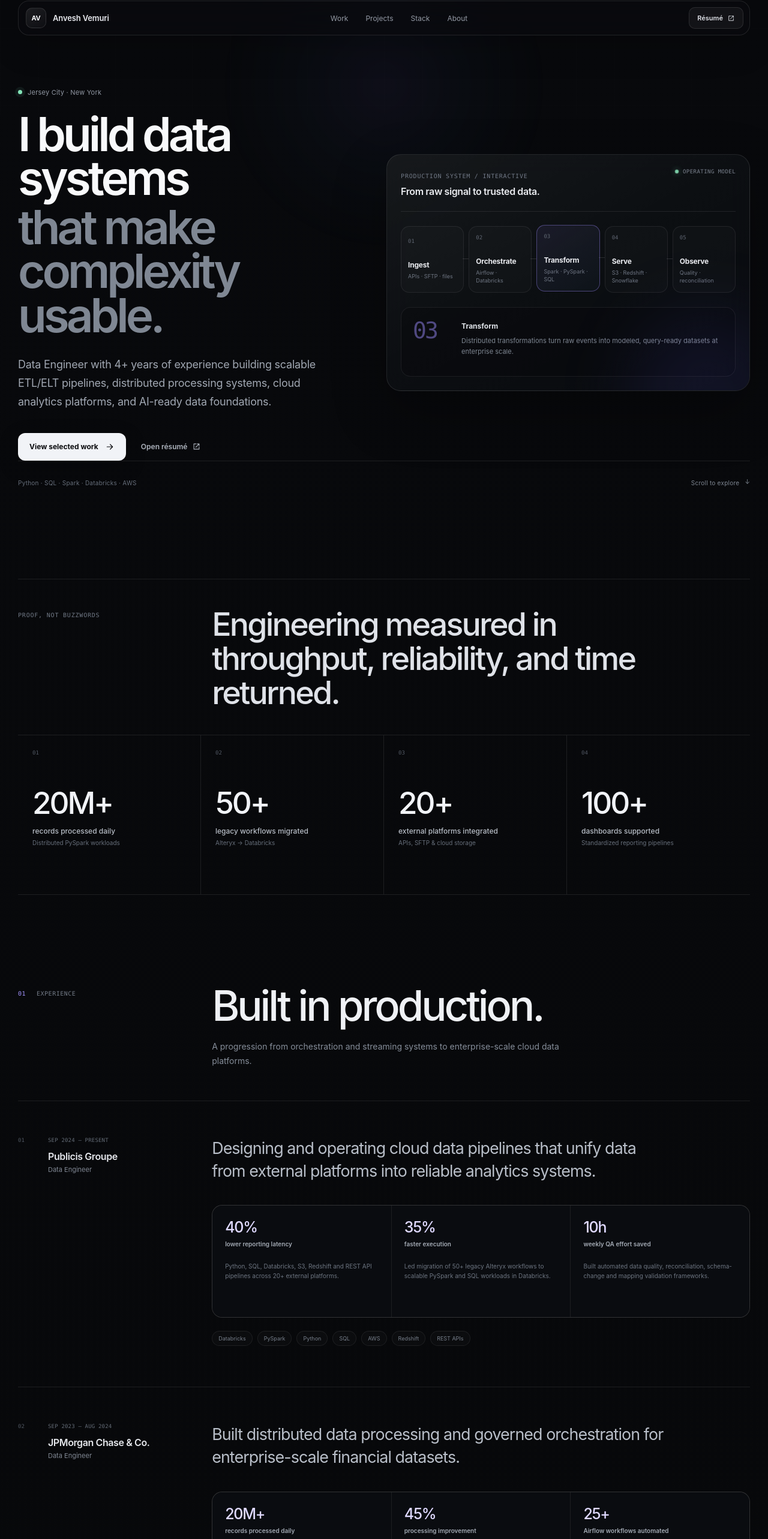
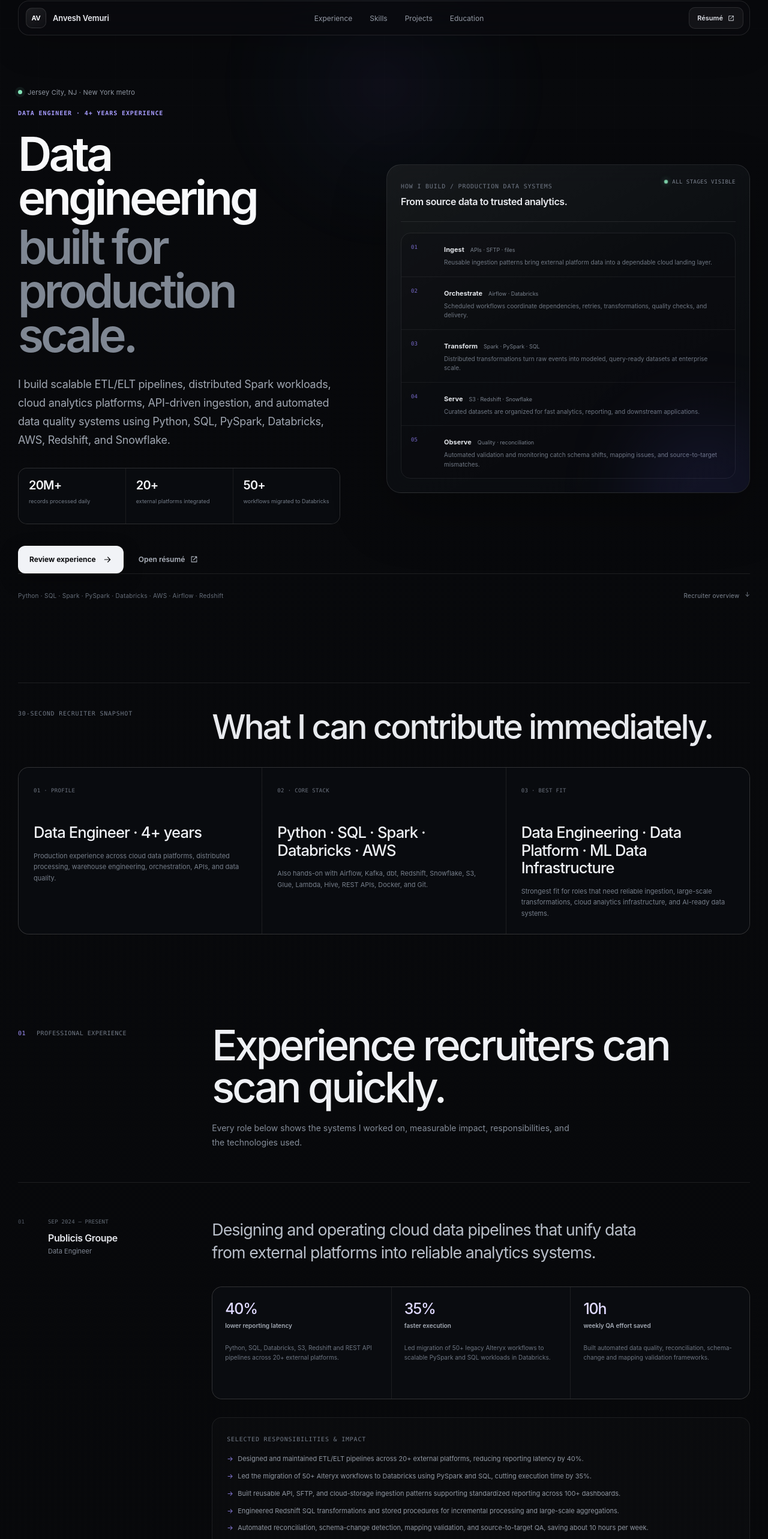
Before and after one commit to anveshsvemuri/anvesh-portfolio, a React (Vite) app: page / in a window 1280 px wide. Shown: the part 17-2583 px from the top of the page at 60% size. Built offline with nearby package versions, Linux system fonts and the light colour scheme.

Commit message:
made the first screen more visible

```diff
--- a/src/App.css
+++ b/src/App.css
@@ -1672,3 +1672,247 @@
     transform: none;
   }
 }
+
+
+/* Recruiter clarity pass */
+.hero-role-line {
+  margin-top: 22px;
+  color: #a79cff;
+  font-family: ui-monospace, SFMono-Regular, Menlo, monospace;
+  font-size: 10px;
+  font-weight: 700;
+  letter-spacing: 0.09em;
+}
+
+.hero-facts {
+  display: grid;
+  grid-template-columns: repeat(3, minmax(0, 1fr));
+  gap: 1px;
+  max-width: 720px;
+  margin-top: 30px;
+  overflow: hidden;
+  border: 1px solid rgba(255,255,255,0.085);
+  border-radius: 15px;
+  background: rgba(255,255,255,0.075);
+}
+
+.hero-facts div {
+  min-height: 92px;
+  padding: 16px 17px;
+  background: rgba(9, 11, 15, 0.96);
+}
+
+.hero-facts strong {
+  display: block;
+  color: #f4f5f8;
+  font-size: 20px;
+  font-weight: 560;
+  letter-spacing: -0.04em;
+}
+
+.hero-facts span {
+  display: block;
+  margin-top: 8px;
+  color: #747c88;
+  font-size: 9px;
+  line-height: 1.45;
+}
+
+.system-visible-list {
+  display: grid;
+  gap: 0;
+  margin-top: 18px;
+  border: 1px solid rgba(255,255,255,0.075);
+  border-radius: 16px;
+  overflow: hidden;
+}
+
+.system-visible-row {
+  display: grid;
+  grid-template-columns: 42px 1fr;
+  gap: 13px;
+  padding: 15px 16px;
+  border-bottom: 1px solid rgba(255,255,255,0.06);
+  background: rgba(0,0,0,0.15);
+  transition: background 180ms ease;
+}
+
+.system-visible-row:last-child {
+  border-bottom: 0;
+}
+
+.system-visible-row:hover {
+  background: rgba(255,255,255,0.025);
+}
+
+.system-visible-index {
+  color: #7769c9;
+  font-family: ui-monospace, SFMono-Regular, Menlo, monospace;
+  font-size: 9px;
+  padding-top: 3px;
+}
+
+.system-visible-row strong {
+  color: #e2e5ea;
+  font-size: 11px;
+  font-weight: 650;
+}
+
+.system-visible-row small {
+  margin-left: 10px;
+  color: #7b838f;
+  font-size: 9px;
+}
+
+.system-visible-row p {
+  margin: 6px 0 0;
+  color: #6f7783;
+  font-size: 10px;
+  line-height: 1.55;
+}
+
+.snapshot-section {
+  padding-top: 105px;
+}
+
+.snapshot-heading {
+  display: grid;
+  grid-template-columns: 0.48fr 1.52fr;
+  gap: 40px;
+  align-items: start;
+  padding: 44px 0 38px;
+  border-top: 1px solid var(--line);
+}
+
+.snapshot-heading h2 {
+  max-width: 850px;
+  margin: 0;
+  color: #e8eaee;
+  font-size: clamp(32px, 4.4vw, 58px);
+  font-weight: 490;
+  line-height: 1.04;
+  letter-spacing: -0.052em;
+}
+
+.snapshot-grid {
+  display: grid;
+  grid-template-columns: repeat(3, minmax(0, 1fr));
+  gap: 1px;
+  border: 1px solid var(--line);
+  border-radius: 18px;
+  overflow: hidden;
+  background: var(--line);
+}
+
+.snapshot-card {
+  min-height: 235px;
+  padding: 25px;
+  background: #090b0f;
+}
+
+.snapshot-card > span {
+  color: #6d7480;
+  font-family: ui-monospace, SFMono-Regular, Menlo, monospace;
+  font-size: 9px;
+  letter-spacing: 0.04em;
+  text-transform: uppercase;
+}
+
+.snapshot-card h3 {
+  margin: 48px 0 0;
+  color: #eef0f4;
+  font-size: clamp(18px, 2vw, 26px);
+  font-weight: 540;
+  line-height: 1.15;
+  letter-spacing: -0.035em;
+}
+
+.snapshot-card p {
+  margin: 15px 0 0;
+  color: #777f8b;
+  font-size: 11px;
+  line-height: 1.68;
+}
+
+.responsibilities {
+  margin-top: 30px;
+  padding: 23px 24px;
+  border: 1px solid rgba(255,255,255,0.075);
+  border-radius: 16px;
+  background: rgba(255,255,255,0.015);
+}
+
+.responsibilities ul {
+  display: grid;
+  gap: 11px;
+  margin: 17px 0 0;
+  padding: 0;
+  list-style: none;
+}
+
+.responsibilities li {
+  position: relative;
+  padding-left: 18px;
+  color: #9198a3;
+  font-size: 11px;
+  line-height: 1.62;
+}
+
+.responsibilities li::before {
+  position: absolute;
+  content: '→';
+  left: 0;
+  top: 0;
+  color: #8f82e8;
+}
+
+@media (max-width: 880px) {
+  .snapshot-heading,
+  .snapshot-grid {
+    grid-template-columns: 1fr;
+  }
+
+  .snapshot-heading {
+    gap: 20px;
+  }
+
+  .snapshot-card {
+    min-height: auto;
+  }
+
+  .snapshot-card h3 {
+    margin-top: 28px;
+  }
+}
+
+@media (max-width: 620px) {
+  .hero-role-line {
+    margin-top: 18px;
+  }
+
+  .hero-facts {
+    grid-template-columns: 1fr;
+  }
+
+  .hero-facts div {
+    min-height: auto;
+  }
+
+  .system-visible-row {
+    grid-template-columns: 32px 1fr;
+    padding: 13px;
+  }
+
+  .system-visible-row small {
+    display: block;
+    margin: 4px 0 0;
+  }
+
+  .snapshot-section {
+    padding-top: 70px;
+  }
+
+  .responsibilities {
+    padding: 18px;
+  }
+}
--- a/src/App.jsx
+++ b/src/App.jsx
@@ -61,6 +61,13 @@ const experiences = [
       ['10h', 'weekly QA effort saved', 'Built automated data quality, reconciliation, schema-change and mapping validation frameworks.'],
     ],
     stack: ['Databricks', 'PySpark', 'Python', 'SQL', 'AWS', 'Redshift', 'REST APIs'],
+    details: [
+      'Designed and maintained ETL/ELT pipelines across 20+ external platforms, reducing reporting latency by 40%.',
+      'Led the migration of 50+ Alteryx workflows to Databricks using PySpark and SQL, cutting execution time by 35%.',
+      'Built reusable API, SFTP, and cloud-storage ingestion patterns supporting standardized reporting across 100+ dashboards.',
+      'Engineered Redshift SQL transformations and stored procedures for incremental processing and large-scale aggregations.',
+      'Automated reconciliation, schema-change detection, mapping validation, and source-to-target QA, saving about 10 hours per week.',
+    ],
   },
   {
     company: 'JPMorgan Chase & Co.',
@@ -75,6 +82,12 @@ const experiences = [
       ['25+', 'Airflow workflows automated', 'Integrated orchestration with AWS Lake Formation while strengthening governance.'],
     ],
     stack: ['PySpark', 'Airflow', 'Hive', 'Snowflake', 'AWS Lake Formation', 'Parquet'],
+    details: [
+      'Developed distributed PySpark ETL pipelines processing 20M+ enterprise records daily from transactional systems.',
+      'Built 100+ HiveQL and Snowflake SQL transformations for enterprise-scale financial datasets.',
+      'Optimized Spark and Hive workloads with partition-aware processing, Parquet storage, and Spark SQL tuning.',
+      'Automated 25+ Airflow workflows integrated with AWS Lake Formation, reducing manual intervention by 12 hours per week.',
+    ],
   },
   {
     company: 'Dixon Technologies',
@@ -89,6 +102,12 @@ const experiences = [
       ['25%', 'cloud compute cost reduction', 'Improved S3 ingestion and object management with Boto3-powered automation.'],
     ],
     stack: ['Airflow', 'Spark Streaming', 'AWS Lambda', 'S3', 'Glue', 'Boto3', 'Redshift'],
+    details: [
+      'Developed 15+ custom Airflow operators in Python to integrate Snowflake, Slack, and Tableau workflows.',
+      'Designed Redshift warehouse schemas and ETL pipelines that improved query performance and reporting speed.',
+      'Built Spark Streaming and AWS Lambda pipelines processing 5M+ real-time events daily for anomaly detection.',
+      'Automated S3 ingestion and object management with Boto3, contributing to a 25% reduction in cloud compute costs.',
+    ],
   },
 ]
 
@@ -133,6 +152,24 @@ const projects = [
     tech: ['Python', 'Lakehouse', 'Data Quality', 'Testing'],
     href: 'https://github.com/anveshsvemuri/housing-data-lakehouse',
     flow: ['Ingest', 'Transform', 'Validate', 'Serve'],
+  },
+]
+
+const recruiterSnapshot = [
+  {
+    label: 'Profile',
+    title: 'Data Engineer · 4+ years',
+    copy: 'Production experience across cloud data platforms, distributed processing, warehouse engineering, orchestration, APIs, and data quality.',
+  },
+  {
+    label: 'Core stack',
+    title: 'Python · SQL · Spark · Databricks · AWS',
+    copy: 'Also hands-on with Airflow, Kafka, dbt, Redshift, Snowflake, S3, Glue, Lambda, Hive, REST APIs, Docker, and Git.',
+  },
+  {
+    label: 'Best fit',
+    title: 'Data Engineering · Data Platform · ML Data Infrastructure',
+    copy: 'Strongest fit for roles that need reliable ingestion, large-scale transformations, cloud analytics infrastructure, and AI-ready data systems.',
   },
 ]
 
@@ -197,10 +234,10 @@ function SectionHeading({ index, eyebrow, title, copy }) {
 function Navbar() {
   const [open, setOpen] = useState(false)
   const links = [
-    ['Work', '#experience'],
+    ['Experience', '#experience'],
+    ['Skills', '#stack'],
     ['Projects', '#projects'],
-    ['Stack', '#stack'],
-    ['About', '#about'],
+    ['Education', '#about'],
   ]
 
   return (
@@ -248,42 +285,27 @@ function Navbar() {
 }
 
 function SystemMap() {
-  const [active, setActive] = useState(2)
-  const stage = systemStages[active]
-
   return (
     <div className="system-card reveal reveal-delay-2">
       <div className="system-card-top">
         <div>
-          <span className="micro-label">Production system / interactive</span>
-          <h3>From raw signal to trusted data.</h3>
+          <span className="micro-label">How I build / production data systems</span>
+          <h3>From source data to trusted analytics.</h3>
         </div>
-        <div className="live-pill"><span /> operating model</div>
+        <div className="live-pill"><span /> all stages visible</div>
       </div>
 
-      <div className="system-flow" role="tablist" aria-label="Data engineering system stages">
-        {systemStages.map((item, index) => (
-          <button
-            key={item.name}
-            type="button"
-            role="tab"
-            aria-selected={index === active}
-            className={`system-node ${index === active ? 'is-active' : ''}`}
-            onClick={() => setActive(index)}
-          >
-            <span className="node-index">{item.short}</span>
-            <span className="node-name">{item.name}</span>
-            <span className="node-label">{item.label}</span>
-          </button>
+      <div className="system-visible-list" aria-label="Data engineering system stages">
+        {systemStages.map((item) => (
+          <div className="system-visible-row" key={item.name}>
+            <span className="system-visible-index">{item.short}</span>
+            <div>
+              <strong>{item.name}</strong>
+              <small>{item.label}</small>
+              <p>{item.detail}</p>
+            </div>
+          </div>
         ))}
-      </div>
-
-      <div className="system-detail" key={stage.name}>
-        <div className="system-detail-number">{stage.short}</div>
-        <div>
-          <span>{stage.name}</span>
-          <p>{stage.detail}</p>
-        </div>
       </div>
     </div>
   )
@@ -294,17 +316,25 @@ function Hero() {
     <section id="top" className="hero section-shell">
       <div className="hero-grid">
         <div className="hero-copy reveal">
-          <div className="availability"><span /> Jersey City · New York</div>
+          <div className="availability"><span /> Jersey City, NJ · New York metro</div>
+          <div className="hero-role-line">DATA ENGINEER · 4+ YEARS EXPERIENCE</div>
           <h1>
-            I build data systems
-            <span>that make complexity usable.</span>
+            Data engineering
+            <span>built for production scale.</span>
           </h1>
           <p className="hero-lede">
-            Data Engineer with 4+ years of experience building scalable ETL/ELT pipelines, distributed processing systems, cloud analytics platforms, and AI-ready data foundations.
+            I build scalable ETL/ELT pipelines, distributed Spark workloads, cloud analytics platforms, API-driven ingestion, and automated data quality systems using Python, SQL, PySpark, Databricks, AWS, Redshift, and Snowflake.
           </p>
+
+          <div className="hero-facts" aria-label="Key qualifications">
+            <div><strong>20M+</strong><span>records processed daily</span></div>
+            <div><strong>20+</strong><span>external platforms integrated</span></div>
+            <div><strong>50+</strong><span>workflows migrated to Databricks</span></div>
+          </div>
+
           <div className="hero-actions">
-            <a className="primary-button" href="#projects">
-              View selected work <ArrowIcon />
+            <a className="primary-button" href="#experience">
+              Review experience <ArrowIcon />
             </a>
             <a className="text-link" href={profile.resume} target="_blank" rel="noreferrer">
               Open résumé <ExternalIcon />
@@ -315,8 +345,28 @@ function Hero() {
       </div>
 
       <div className="hero-foot reveal reveal-delay-3">
-        <span>Python · SQL · Spark · Databricks · AWS</span>
-        <a href="#proof">Scroll to explore <span className="scroll-arrow">↓</span></a>
+        <span>Python · SQL · Spark · PySpark · Databricks · AWS · Airflow · Redshift</span>
+        <a href="#snapshot">Recruiter overview <span className="scroll-arrow">↓</span></a>
+      </div>
+    </section>
+  )
+}
+
+function RecruiterSnapshot() {
+  return (
+    <section id="snapshot" className="section-shell snapshot-section">
+      <div className="snapshot-heading reveal">
+        <span className="micro-label">30-second recruiter snapshot</span>
+        <h2>What I can contribute immediately.</h2>
+      </div>
+      <div className="snapshot-grid">
+        {recruiterSnapshot.map((item, index) => (
+          <article className={`snapshot-card reveal reveal-delay-${index + 1}`} key={item.label}>
+            <span>0{index + 1} · {item.label}</span>
+            <h3>{item.title}</h3>
+            <p>{item.copy}</p>
+          </article>
+        ))}
       </div>
     </section>
   )
@@ -348,9 +398,9 @@ function Experience() {
     <section id="experience" className="section-shell section-block">
       <SectionHeading
         index="01"
-        eyebrow="Experience"
-        title="Built in production."
-        copy="A progression from orchestration and streaming systems to enterprise-scale cloud data platforms."
+        eyebrow="Professional experience"
+        title="Experience recruiters can scan quickly."
+        copy="Every role below shows the systems I worked on, measurable impact, responsibilities, and the technologies used."
       />
 
       <div className="experience-list">
@@ -376,7 +426,15 @@ function Experience() {
                   </div>
                 ))}
               </div>
-              <div className="stack-line">
+
+              <div className="responsibilities">
+                <span className="micro-label">Selected responsibilities & impact</span>
+                <ul>
+                  {job.details.map((detail) => <li key={detail}>{detail}</li>)}
+                </ul>
+              </div>
+
+              <div className="stack-line" aria-label={`${job.company} technology stack`}>
                 {job.stack.map((item) => <span key={item}>{item}</span>)}
               </div>
             </div>
@@ -391,10 +449,10 @@ function Projects() {
   return (
     <section id="projects" className="section-shell section-block">
       <SectionHeading
-        index="02"
+        index="03"
         eyebrow="Selected work"
-        title="Projects with a point of view."
-        copy="A small set of projects that show how I think about data products, analytics, and reliable systems."
+        title="Projects that demonstrate the work."
+        copy="Each project is labeled by status and shows exactly what it does, the technology used, and the repository a recruiter can inspect."
       />
 
       <div className="projects-list">
@@ -451,10 +509,10 @@ function Stack() {
   return (
     <section id="stack" className="section-shell section-block">
       <SectionHeading
-        index="03"
-        eyebrow="Capabilities"
-        title="The stack is a means, not the story."
-        copy="I use the tools that make data systems easier to scale, reason about, test, and operate."
+        index="02"
+        eyebrow="Technical skills"
+        title="Technical skills, grouped by how I use them."
+        copy="A recruiter-friendly view of the languages, processing frameworks, cloud services, databases, orchestration, and engineering tools in my current toolkit."
       />
 
       <div className="skills-grid">
@@ -484,7 +542,7 @@ function Stack() {
 function About() {
   return (
     <section id="about" className="section-shell section-block about-section">
-      <SectionHeading index="04" eyebrow="About" title="Data engineering with product instincts." />
+      <SectionHeading index="04" eyebrow="Education & direction" title="Foundation now. Applied AI next." />
 
       <div className="about-grid">
         <div className="about-statement reveal">
@@ -518,9 +576,9 @@ function Contact() {
     <section id="contact" className="section-shell contact-section">
       <div className="contact-card reveal">
         <div className="contact-kicker"><span /> Open to the right conversation</div>
-        <h2>Have a data problem worth solving?</h2>
+        <h2>Hiring for a data engineering or platform role?</h2>
         <p>
-          I’m interested in data engineering, data platform, distributed systems, and applied AI opportunities where reliability and scale actually matter.
+          My strongest fit is production data engineering: scalable pipelines, distributed processing, cloud analytics platforms, API ingestion, orchestration, and data quality. I’m also building toward ML and AI data infrastructure.
         </p>
         <a className="contact-email" href={`mailto:${profile.email}`}>
           {profile.email} <ArrowIcon size={22} />
@@ -600,10 +658,11 @@ function App() {
       <Navbar />
       <main>
         <Hero />
+        <RecruiterSnapshot />
+        <Experience />
         <Proof />
-        <Experience />
+        <Stack />
         <Projects />
-        <Stack />
         <About />
         <Contact />
       </main>
```
